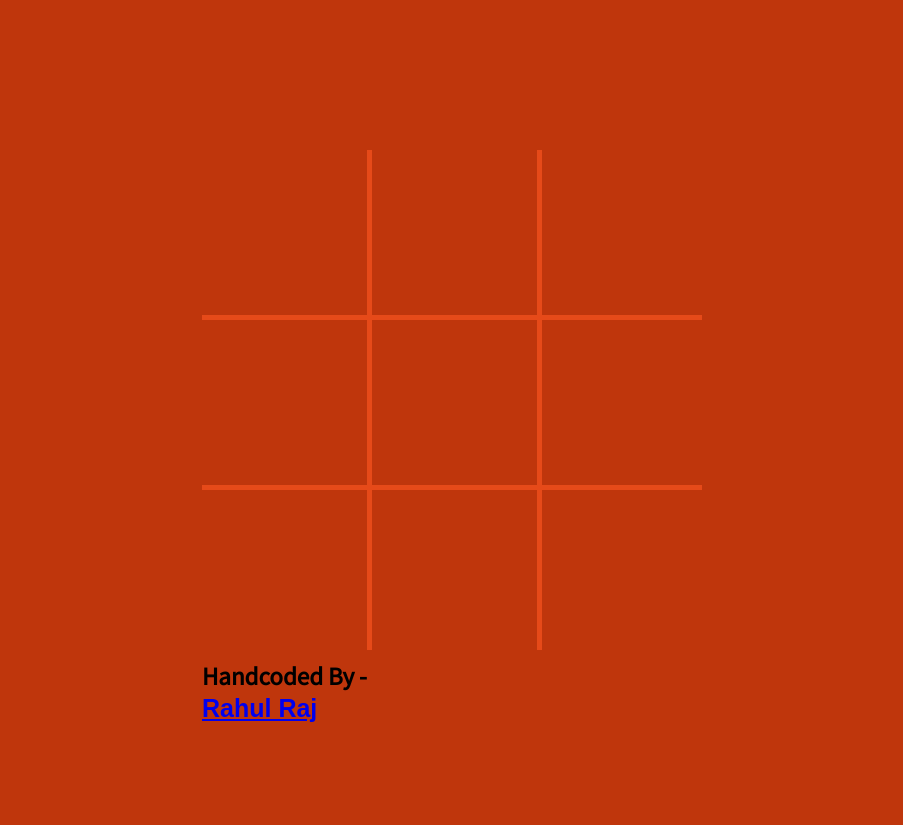
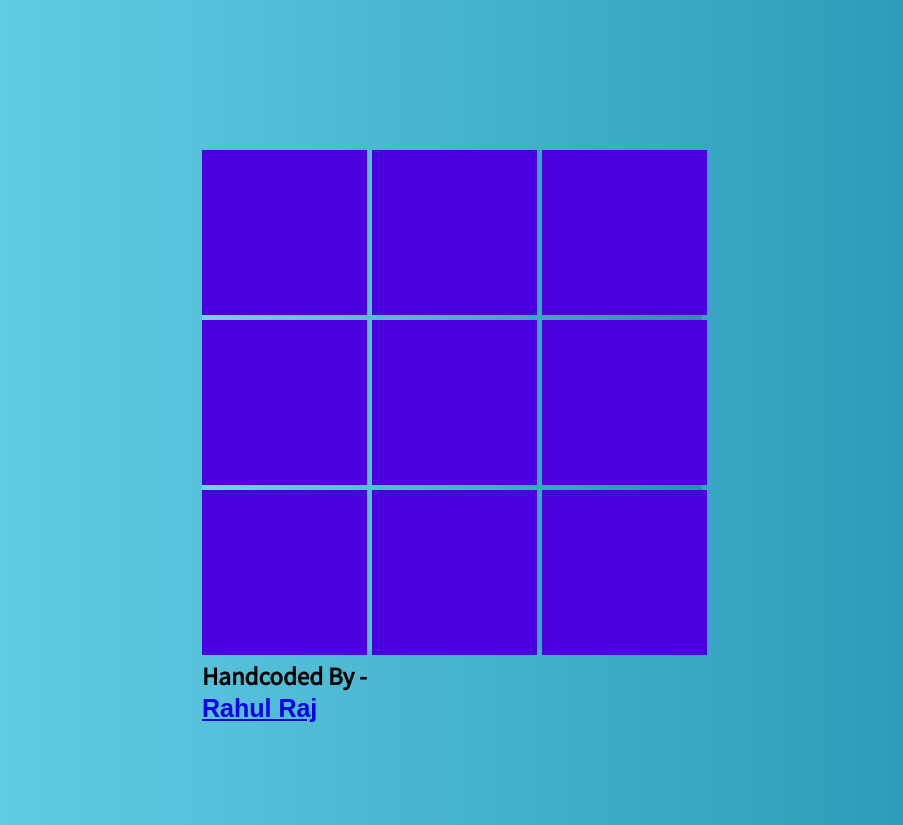
Before and after one commit to therahulraj/Tic-Toe-Game, a plain HTML site: page index.html in a window 1280 px wide. Shown: the whole page, without its empty margins (188-1091 px from the left). Drawn offline with Linux system fonts and the light colour scheme.

Commit message:
modified

```diff
--- a/style.css
+++ b/style.css
@@ -12,20 +12,25 @@ body {
   padding: 0;
   width: 100%;
   height: 100vh;
-  background-color: #BF360C;
+  background: #2193b0;  /* fallback for old browsers */
+background: -webkit-linear-gradient(to right, #6dd5ed, #2193b0);  /* Chrome 10-25, Safari 5.1-6 */
+background: linear-gradient(to right, #6dd5ed, #2193b0); /* W3C, IE 10+/ Edge, Firefox 16+, Chrome 26+, Opera 12+, Safari 7+ */
 }
 .container{
   width: 500px;
   height: 500px;
   display: grid;
-  background-color: #E64A19;
+  background: #2193b0;  /* fallback for old browsers */
+  background: -webkit-linear-gradient(to right, #6dd5ed, #2193b0);  /* Chrome 10-25, Safari 5.1-6 */
+  background: linear-gradient(to right, #6dd5ed, #2193b0); /* W3C, IE 10+/ Edge, Firefox 16+, Chrome 26+, Opera 12+, Safari 7+ */
   grid-gap: 5px;
   grid-template-columns: 33% 33% 33%;
   grid-auto-rows: 33% 33% 33%;
 }
 .card{
   position: relative;
-  background-color: #BF360C;
+  background: #4A00E0;
+
   cursor: pointer;
 }
 .card::before{
@@ -77,7 +82,11 @@ body {
   border-radius: 20px;
   cursor: pointer;
   color: #fff;
-  background-color: #BF360C;
+  /* background-color: #BF360C; */
+  background: #2193b0;  /* fallback for old browsers */
+background: -webkit-linear-gradient(to right, #6dd5ed, #2193b0);  /* Chrome 10-25, Safari 5.1-6 */
+background: linear-gradient(to right, #6dd5ed, #2193b0); /* W3C, IE 10+/ Edge, Firefox 16+, Chrome 26+, Opera 12+, Safari 7+ */
+
 }
 .author {
   font-family: 'Source Sans Pro', sans-serif;
```
Also changed, not shown: basicjs.js (+9 -0 lines), index.html (+6 -1 lines).
